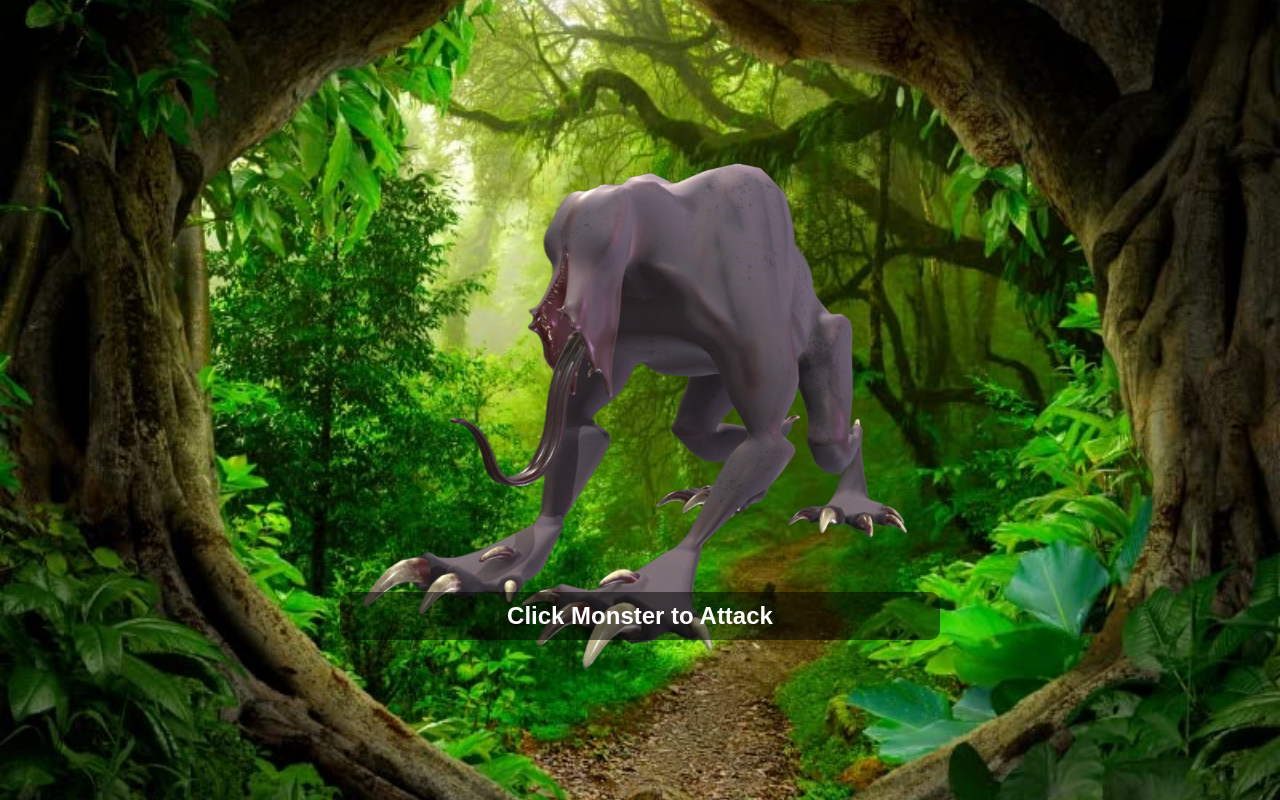
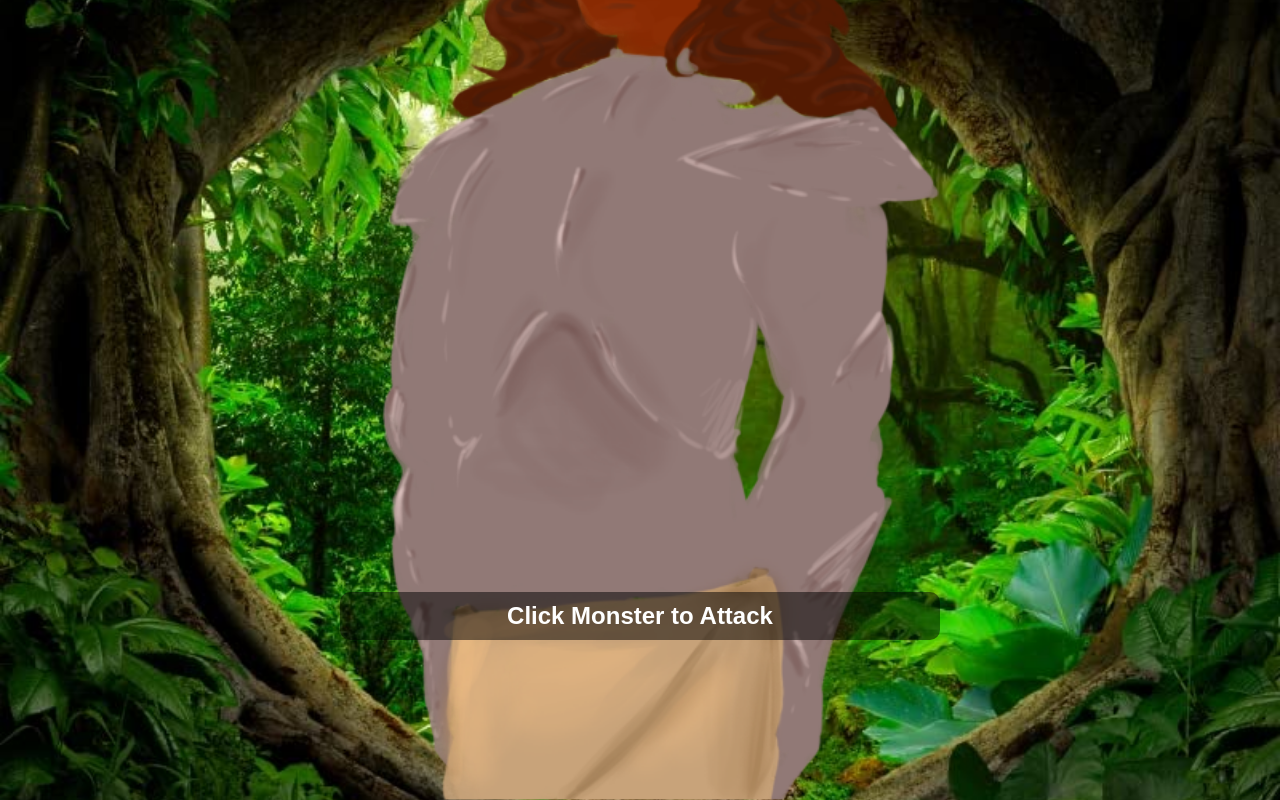
Before and after one commit to GeekLifeDevelopment/dragon-warrior-battle, a plain HTML site: page index.html in a window 1280 px wide. Drawn offline with Linux system fonts and the light colour scheme.

Commit message:
replaced monster image

```diff
--- a/index.html
+++ b/index.html
@@ -8,7 +8,7 @@
     <script src="battle.js" type="module"></script>
 </head>
 <body>
-    <img id="monster-image" src="assets/monster.png" alt="Monster Image">
+    <img id="monster-image" src="assets/monster1.png" alt="Monster Image">
 <section id="game-hud">
     <h2>Click Monster to Attack</h2>
 </section>
--- a/styles.css
+++ b/styles.css
@@ -12,7 +12,7 @@ body {
 
 #monster-image {
     position: absolute;
-    top: 50%;
+    bottom: -500px;
     left: 50%;
     transform: translate(-50%, -50%);
     width: 90%;
```
Also changed, not shown: assets/monster1.png (added).
